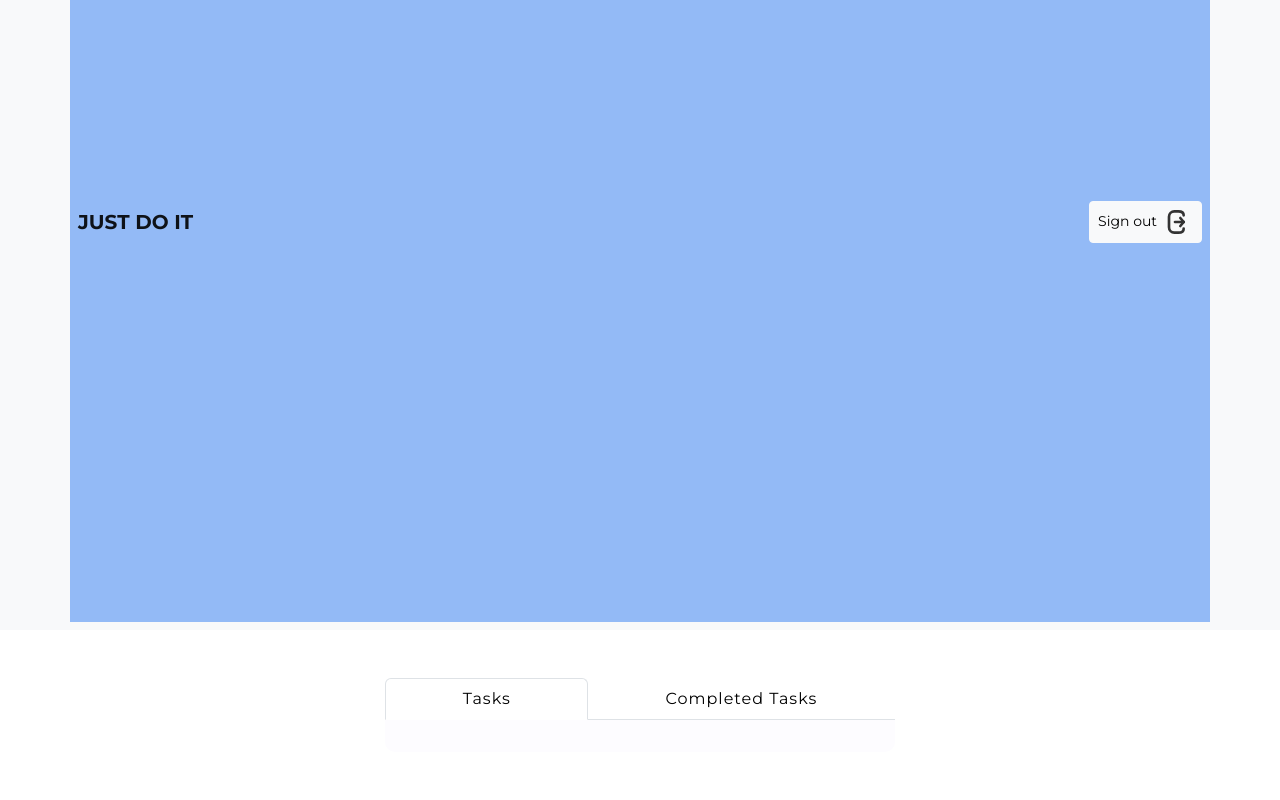
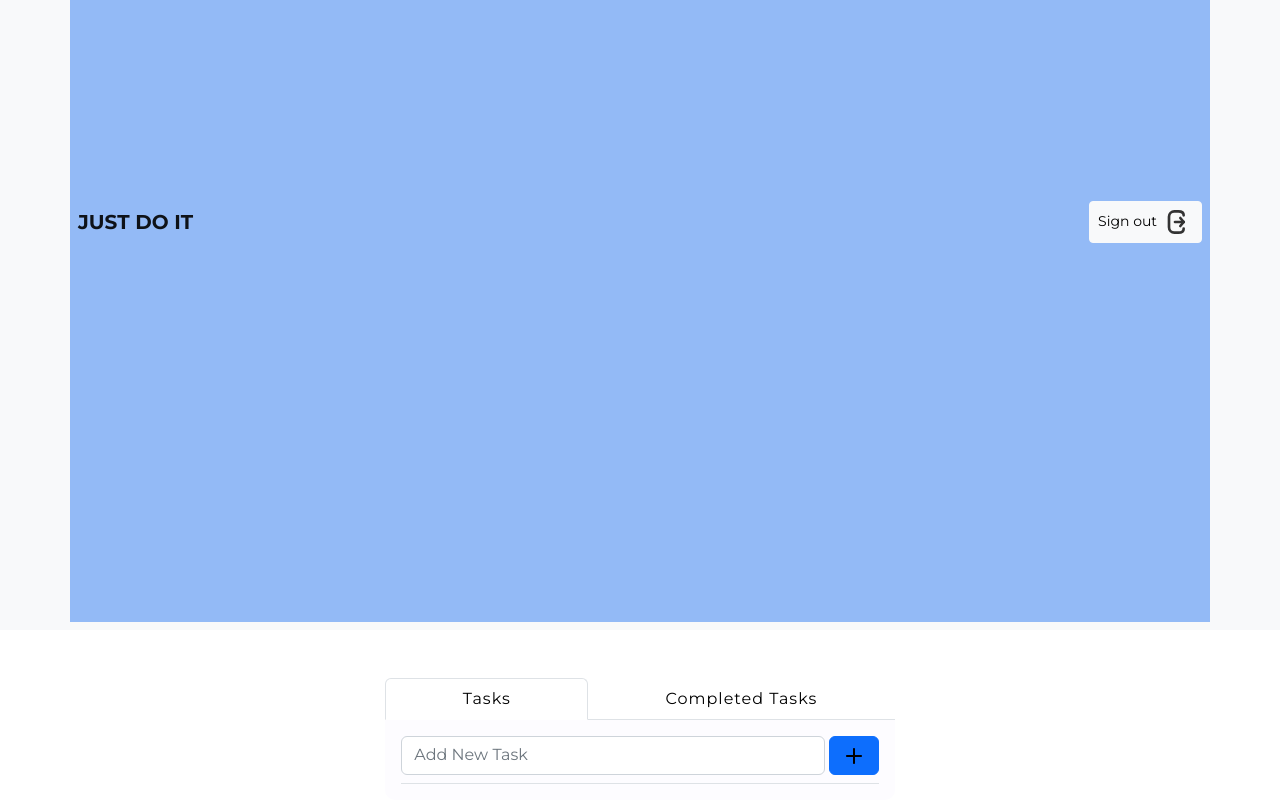
Before and after one commit to jimmark1/ToDo-App, a React (Create React App) app in the folder todo_app/: page / in a window 1280 px wide. Shown: the part 186-986 px from the top of the page. Before the commit the page ends 938 px from the top, so only its background shows below. Built offline with nearby package versions, Linux system fonts and the light colour scheme; no server answers; sample sign-in values are in the browser's storage.

Commit message:
Update TodoPage.tsx

```diff
--- a/todo_app/src/pages/TaskPage/TodoPage.tsx
+++ b/todo_app/src/pages/TaskPage/TodoPage.tsx
@@ -4,7 +4,7 @@ import Tab from "react-bootstrap/Tab";
 import Tabs from "react-bootstrap/Tabs";
 
 import NavbarComponent from "../../components/Todo/Navbar/NavbarComponent";
-// import TodoForm from "../../components/Todo/TodoForm/TodoForm";
+import TodoForm from "../../components/Todo/TodoForm/TodoForm";
 import TodoList from "../../components/Todo/TodoList/TodoList";
 
 import pageStlye from "../TaskPage/Todo.module.css";
@@ -26,6 +26,8 @@ const Todo = () => {
                                    className={`${pageStlye.todoContainer} p-3`}
                                    eventKey="task-list"
                                    title="Tasks">
+                                   <TodoForm />
+
                                    <TodoList />
                               </Tab>
                               <Tab
```
